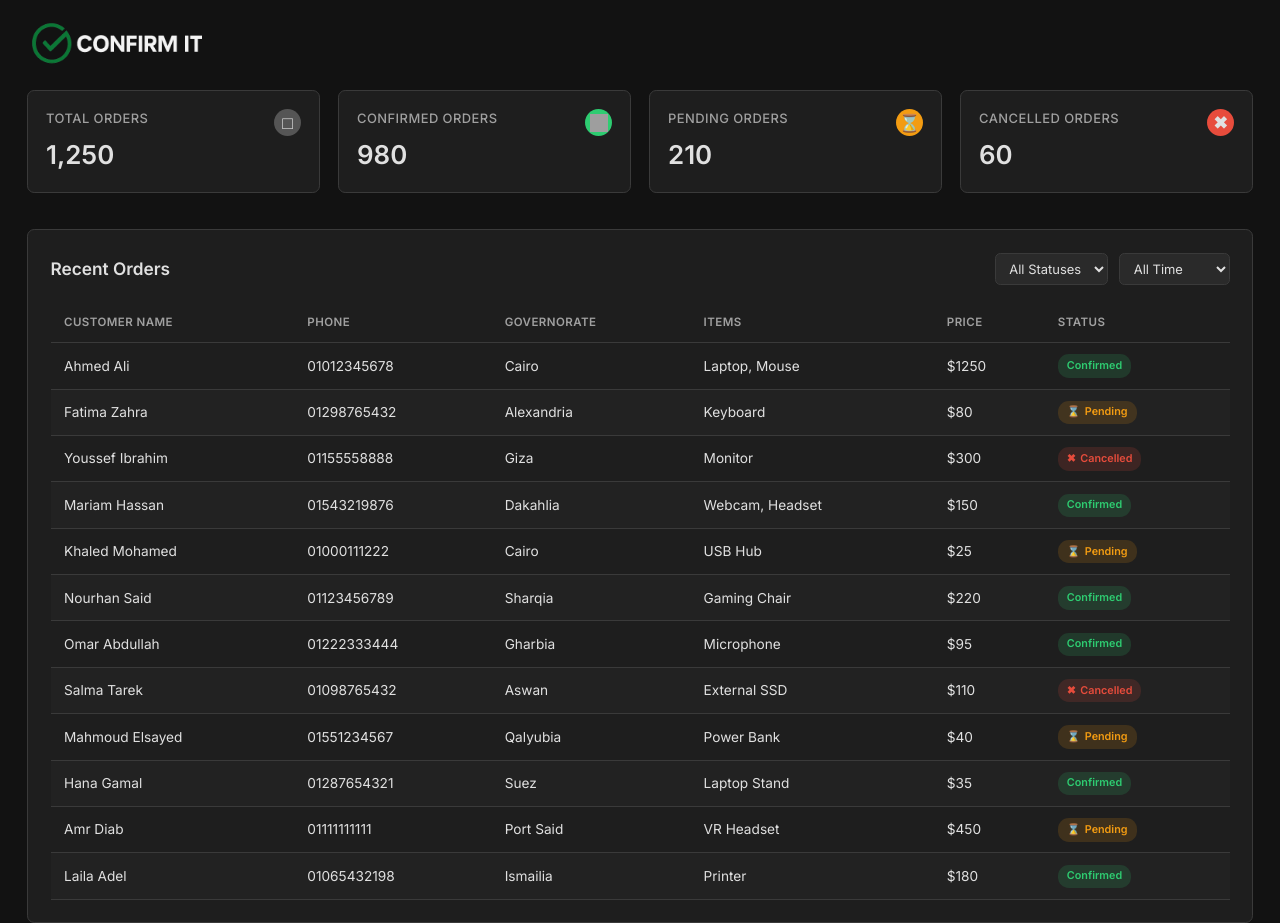
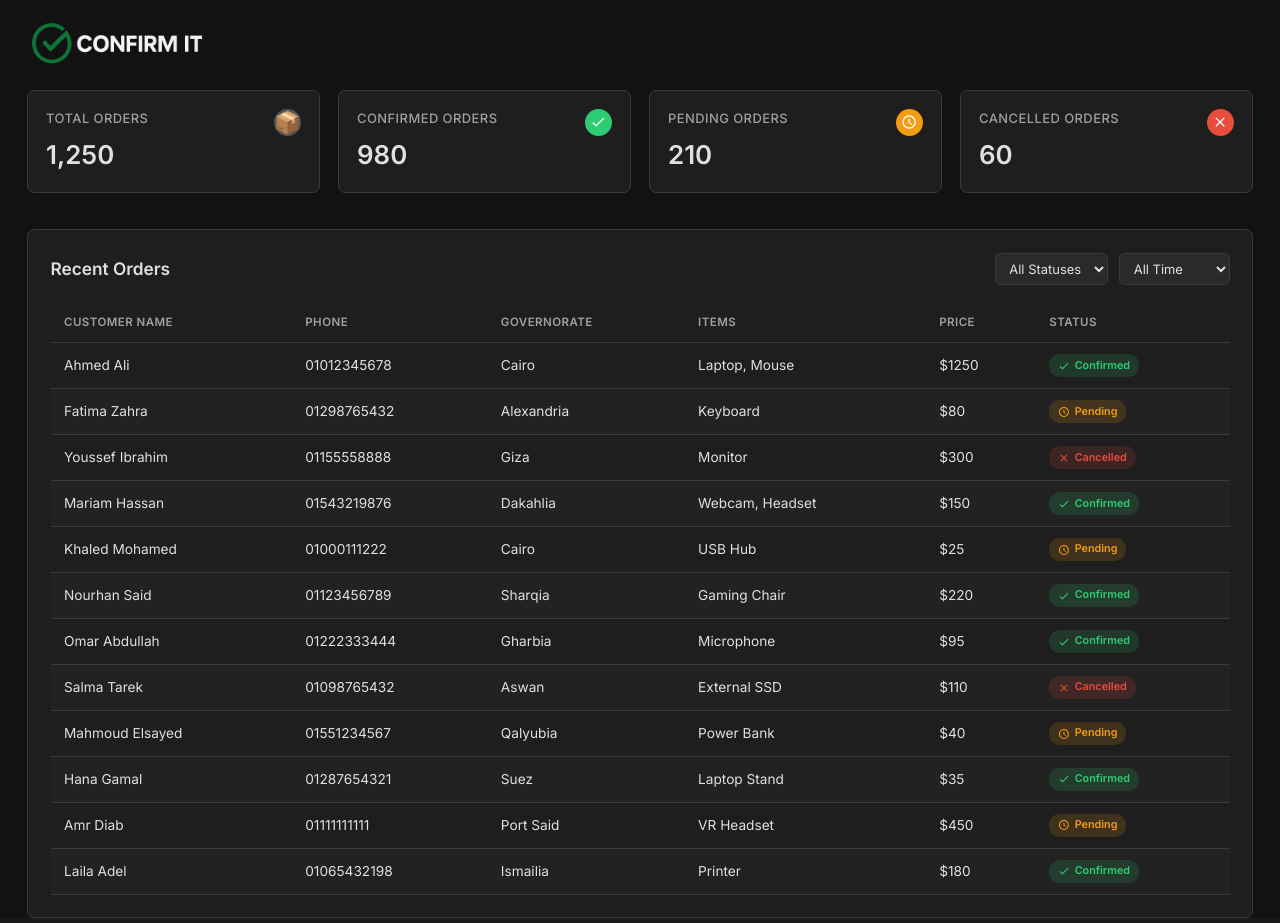
Before and after one commit to Basilalghandour/Bot-Project, a Django app: template orders/templates/dashboard.html in a window 1280 px wide. Run offline with Django 5.2, Linux system fonts and the light colour scheme; the template is opened without the code that fills it, so the values that code supplies are empty; grey boxes are pictures that could not be loaded.

Commit message:
dashboard improvement

```diff
--- a/orders/templates/dashboard.html
+++ b/orders/templates/dashboard.html
@@ -39,6 +39,10 @@
             zoom: 0.9;
         }
 
+        main {
+            padding-top: 100px;
+        }
+
         .container {
             max-width: 1600px;
             margin: 0 auto;
@@ -49,24 +53,7 @@
             font-weight: 600;
         }
 
-        /* --- Fixed Logo (Replaces Navbar) --- */
-        #fixed-logo {
-            position: fixed;
-            top: 30px;
-            left: 30px;
-            z-index: 1000;
-            font-size: 1.8rem;
-            color: var(--primary-green);
-            font-weight: 700;
-            display: flex;
-            align-items: center;
-            gap: 10px;
-        }
-
-        #fixed-logo .logo-img {
-            width: 200px; /* Maintains aspect ratio */
-            vertical-align: middle;
-        }
+        /* --- Fixed Logo --- */
         .applogo {
             position: fixed;
             top: -60px;
@@ -101,7 +88,6 @@
             position: absolute;
             top: 20px;
             right: 20px;
-            font-size: 1.2rem;
             width: 30px;
             height: 30px;
             display: flex;
@@ -112,16 +98,17 @@
             color: var(--text-white);
         }
 
-        .stat-card .card-icon.total-icon { background-color: #555; }
-        .stat-card .card-icon.confirmed-icon { background-color: var(--primary-green); padding: 5px; } /* Added padding */
-        .stat-card .card-icon.pending-icon { background-color: var(--status-pending); }
-        .stat-card .card-icon.cancelled-icon { background-color: var(--status-cancelled); }
+        /* Icon Styling */
+        .stat-card .card-icon.total-icon { font-size: 1.5rem; background-color: #555; }
+        .stat-card .card-icon.confirmed-icon { background-color: var(--primary-green); padding: 6px; }
+        .stat-card .card-icon.pending-icon { background-color: var(--status-pending); padding: 6px; }
+        .stat-card .card-icon.cancelled-icon { background-color: var(--status-cancelled); padding: 6px; }
 
-        .card-icon img {
+        .card-icon svg {
             width: 100%;
             height: 100%;
+            fill: white;
         }
-
 
         .card-content h3 {
             color: var(--text-grey);
@@ -244,31 +231,35 @@
             text-align: center;
         }
 
-        .status .icon-img {
-            height: 0.9em;
-            width: auto;
-            vertical-align: middle;
+        .status .icon-svg {
+            height: 1.1em;
+            width: 1.1em;
         }
 
         .status.confirmed { background-color: rgba(46, 204, 113, 0.15); color: #2ecc71; }
+        .status.confirmed .icon-svg path { fill: var(--primary-green); }
+
         .status.pending { background-color: rgba(243, 156, 18, 0.15); color: #f39c12; }
-        .status.pending .icon { color: #f39c12; }
+        .status.pending .icon-svg path { fill: var(--status-pending); }
+
         .status.cancelled { background-color: rgba(231, 76, 60, 0.15); color: #e74c3c; }
-        .status.cancelled .icon { color: #e74c3c; }
+        .status.cancelled .icon-svg path { fill: var(--status-cancelled); }
 
 
         /* --- Responsiveness --- */
         @media (max-width: 768px) {
             body {
                 font-size: 14px;
+                zoom: 1;
+            }
+            main {
                 padding-top: 80px;
-                zoom: 1;
             }
             .container { padding: 0 15px; }
 
-            #fixed-logo {
-                font-size: 1.5rem;
-                top: 20px;
+            .applogo {
+                width: 150px;
+                top: 15px;
                 left: 15px;
             }
 
@@ -282,15 +273,12 @@
 </head>
 <body>
 
-
-
-        <img src="applogo.png" alt="Confirm It Logo" class="applogo">
-
+    <img src="applogo.png" alt="Confirm It Logo" class="applogo">
 
     <main class="container">
         <section class="stats-section">
             <div class="stat-card">
-                <div class="card-icon total-icon">&#9633;</div>
+                <div class="card-icon total-icon">📦</div>
                 <div class="card-content">
                     <h3>Total Orders</h3>
                     <p>1,250</p>
@@ -298,7 +286,7 @@
             </div>
             <div class="stat-card">
                 <div class="card-icon confirmed-icon">
-                    <img src="logo.png" alt="Confirmed">
+                    <svg xmlns="http://www.w3.org/2000/svg" viewBox="0 0 24 24"><path d="M9 16.17L4.83 12L3.41 13.41L9 19L21 7L19.59 5.59L9 16.17Z"></path></svg>
                 </div>
                 <div class="card-content">
                     <h3>Confirmed Orders</h3>
@@ -306,14 +294,18 @@
                 </div>
             </div>
             <div class="stat-card">
-                <div class="card-icon pending-icon">&#8987;</div>
+                <div class="card-icon pending-icon">
+                    <svg xmlns="http://www.w3.org/2000/svg" viewBox="0 0 24 24"><path d="M12 2C6.486 2 2 6.486 2 12s4.486 10 10 10 10-4.486 10-10S17.514 2 12 2zm0 18c-4.411 0-8-3.589-8-8s3.589-8 8-8 8 3.589 8 8-3.589 8-8 8z"></path><path d="M13 7h-2v6l5.25 3.15.75-1.23-4-2.42V7z"></path></svg>
+                </div>
                 <div class="card-content">
                     <h3>Pending Orders</h3>
                     <p>210</p>
                 </div>
             </div>
             <div class="stat-card">
-                <div class="card-icon cancelled-icon">&#10006;</div>
+                <div class="card-icon cancelled-icon">
+                    <svg xmlns="http://www.w3.org/2000/svg" viewBox="0 0 24 24"><path d="M19 6.41L17.59 5 12 10.59 6.41 5 5 6.41 10.59 12 5 17.59 6.41 19 12 13.41 17.59 19 19 17.59 13.41 12z"></path></svg>
+                </div>
                 <div class="card-content">
                     <h3>Cancelled Orders</h3>
                     <p>60</p>
@@ -362,7 +354,12 @@
                             <td>Cairo</td>
                             <td>Laptop, Mouse</td>
                             <td>$1250</td>
-                            <td><span class="status confirmed">Confirmed</span></td>
+                            <td>
+                                <span class="status confirmed">
+                                    <svg class="icon-svg" xmlns="http://www.w3.org/2000/svg" viewBox="0 0 24 24"><path d="M9 16.17L4.83 12L3.41 13.41L9 19L21 7L19.59 5.59L9 16.17Z"></path></svg>
+                                    Confirmed
+                                </span>
+                            </td>
                         </tr>
                         <tr>
                             <td>Fatima Zahra</td>
@@ -370,7 +367,12 @@
                             <td>Alexandria</td>
                             <td>Keyboard</td>
                             <td>$80</td>
-                            <td><span class="status pending"><span class="icon">&#8987;</span> Pending</span></td>
+                            <td>
+                                <span class="status pending">
+                                    <svg class="icon-svg" xmlns="http://www.w3.org/2000/svg" viewBox="0 0 24 24"><path d="M12 2C6.486 2 2 6.486 2 12s4.486 10 10 10 10-4.486 10-10S17.514 2 12 2zm0 18c-4.411 0-8-3.589-8-8s3.589-8 8-8 8 3.589 8 8-3.589 8-8 8z"></path><path d="M13 7h-2v6l5.25 3.15.75-1.23-4-2.42V7z"></path></svg>
+                                    Pending
+                                </span>
+                            </td>
                         </tr>
                         <tr>
                             <td>Youssef Ibrahim</td>
@@ -378,7 +380,12 @@
                             <td>Giza</td>
                             <td>Monitor</td>
                             <td>$300</td>
-                            <td><span class="status cancelled"><span class="icon">&#10006;</span> Cancelled</span></td>
+                            <td>
+                                <span class="status cancelled">
+                                    <svg class="icon-svg" xmlns="http://www.w3.org/2000/svg" viewBox="0 0 24 24"><path d="M19 6.41L17.59 5 12 10.59 6.41 5 5 6.41 10.59 12 5 17.59 6.41 19 12 13.41 17.59 19 19 17.59 13.41 12z"></path></svg>
+                                    Cancelled
+                                </span>
+                            </td>
                         </tr>
                         <tr>
                             <td>Mariam Hassan</td>
@@ -386,7 +393,12 @@
                             <td>Dakahlia</td>
                             <td>Webcam, Headset</td>
                             <td>$150</td>
-                            <td><span class="status confirmed">Confirmed</span></td>
+                            <td>
+                                <span class="status confirmed">
+                                    <svg class="icon-svg" xmlns="http://www.w3.org/2000/svg" viewBox="0 0 24 24"><path d="M9 16.17L4.83 12L3.41 13.41L9 19L21 7L19.59 5.59L9 16.17Z"></path></svg>
+                                    Confirmed
+                                </span>
+                            </td>
                         </tr>
                          <tr>
                             <td>Khaled Mohamed</td>
@@ -394,7 +406,12 @@
                             <td>Cairo</td>
                             <td>USB Hub</td>
                             <td>$25</td>
-                            <td><span class="status pending"><span class="icon">&#8987;</span> Pending</span></td>
+                            <td>
+                                <span class="status pending">
+                                    <svg class="icon-svg" xmlns="http://www.w3.org/2000/svg" viewBox="0 0 24 24"><path d="M12 2C6.486 2 2 6.486 2 12s4.486 10 10 10 10-4.486 10-10S17.514 2 12 2zm0 18c-4.411 0-8-3.589-8-8s3.589-8 8-8 8 3.589 8 8-3.589 8-8 8z"></path><path d="M13 7h-2v6l5.25 3.15.75-1.23-4-2.42V7z"></path></svg>
+                                    Pending
+                                </span>
+                            </td>
                         </tr>
                         <tr>
                             <td>Nourhan Said</td>
@@ -402,7 +419,12 @@
                             <td>Sharqia</td>
                             <td>Gaming Chair</td>
                             <td>$220</td>
-                            <td><span class="status confirmed">Confirmed</span></td>
+                            <td>
+                                <span class="status confirmed">
+                                    <svg class="icon-svg" xmlns="http://www.w3.org/2000/svg" viewBox="0 0 24 24"><path d="M9 16.17L4.83 12L3.41 13.41L9 19L21 7L19.59 5.59L9 16.17Z"></path></svg>
+                                    Confirmed
+                                </span>
+                            </td>
                         </tr>
                         <tr>
                             <td>Omar Abdullah</td>
@@ -410,7 +432,12 @@
                             <td>Gharbia</td>
                             <td>Microphone</td>
                             <td>$95</td>
-                            <td><span class="status confirmed">Confirmed</span></td>
+                            <td>
+                                <span class="status confirmed">
+                                    <svg class="icon-svg" xmlns="http://www.w3.org/2000/svg" viewBox="0 0 24 24"><path d="M9 16.17L4.83 12L3.41 13.41L9 19L21 7L19.59 5.59L9 16.17Z"></path></svg>
+                                    Confirmed
+                                </span>
+                            </td>
                         </tr>
                         <tr>
                             <td>Salma Tarek</td>
@@ -418,7 +445,12 @@
                             <td>Aswan</td>
                             <td>External SSD</td>
                             <td>$110</td>
-                            <td><span class="status cancelled"><span class="icon">&#10006;</span> Cancelled</span></td>
+                            <td>
+                                <span class="status cancelled">
+                                    <svg class="icon-svg" xmlns="http://www.w3.org/2000/svg" viewBox="0 0 24 24"><path d="M19 6.41L17.59 5 12 10.59 6.41 5 5 6.41 10.59 12 5 17.59 6.41 19 12 13.41 17.59 19 19 17.59 13.41 12z"></path></svg>
+                                    Cancelled
+                                </span>
+                            </td>
                         </tr>
                         <tr>
                             <td>Mahmoud Elsayed</td>
@@ -426,7 +458,12 @@
                             <td>Qalyubia</td>
                             <td>Power Bank</td>
                             <td>$40</td>
-                            <td><span class="status pending"><span class="icon">&#8987;</span> Pending</span></td>
+                            <td>
+                                <span class="status pending">
+                                    <svg class="icon-svg" xmlns="http://www.w3.org/2000/svg" viewBox="0 0 24 24"><path d="M12 2C6.486 2 2 6.486 2 12s4.486 10 10 10 10-4.486 10-10S17.514 2 12 2zm0 18c-4.411 0-8-3.589-8-8s3.589-8 8-8 8 3.589 8 8-3.589 8-8 8z"></path><path d="M13 7h-2v6l5.25 3.15.75-1.23-4-2.42V7z"></path></svg>
+                                    Pending
+                                </span>
+                            </td>
                         </tr>
                         <tr>
                             <td>Hana Gamal</td>
@@ -434,7 +471,12 @@
                             <td>Suez</td>
                             <td>Laptop Stand</td>
                             <td>$35</td>
-                            <td><span class="status confirmed">Confirmed</span></td>
+                            <td>
+                                <span class="status confirmed">
+                                    <svg class="icon-svg" xmlns="http://www.w3.org/2000/svg" viewBox="0 0 24 24"><path d="M9 16.17L4.83 12L3.41 13.41L9 19L21 7L19.59 5.59L9 16.17Z"></path></svg>
+                                    Confirmed
+                                </span>
+                            </td>
                         </tr>
                          <tr>
                             <td>Amr Diab</td>
@@ -442,7 +484,12 @@
                             <td>Port Said</td>
                             <td>VR Headset</td>
                             <td>$450</td>
-                            <td><span class="status pending"><span class="icon">&#8987;</span> Pending</span></td>
+                            <td>
+                                <span class="status pending">
+                                    <svg class="icon-svg" xmlns="http://www.w3.org/2000/svg" viewBox="0 0 24 24"><path d="M12 2C6.486 2 2 6.486 2 12s4.486 10 10 10 10-4.486 10-10S17.514 2 12 2zm0 18c-4.411 0-8-3.589-8-8s3.589-8 8-8 8 3.589 8 8-3.589 8-8 8z"></path><path d="M13 7h-2v6l5.25 3.15.75-1.23-4-2.42V7z"></path></svg>
+                                    Pending
+                                </span>
+                            </td>
                         </tr>
                         <tr>
                             <td>Laila Adel</td>
@@ -450,7 +497,12 @@
                             <td>Ismailia</td>
                             <td>Printer</td>
                             <td>$180</td>
-                            <td><span class="status confirmed">Confirmed</span></td>
+                            <td>
+                                <span class="status confirmed">
+                                    <svg class="icon-svg" xmlns="http://www.w3.org/2000/svg" viewBox="0 0 24 24"><path d="M9 16.17L4.83 12L3.41 13.41L9 19L21 7L19.59 5.59L9 16.17Z"></path></svg>
+                                    Confirmed
+                                </span>
+                            </td>
                         </tr>
                     </tbody>
                 </table>
```
